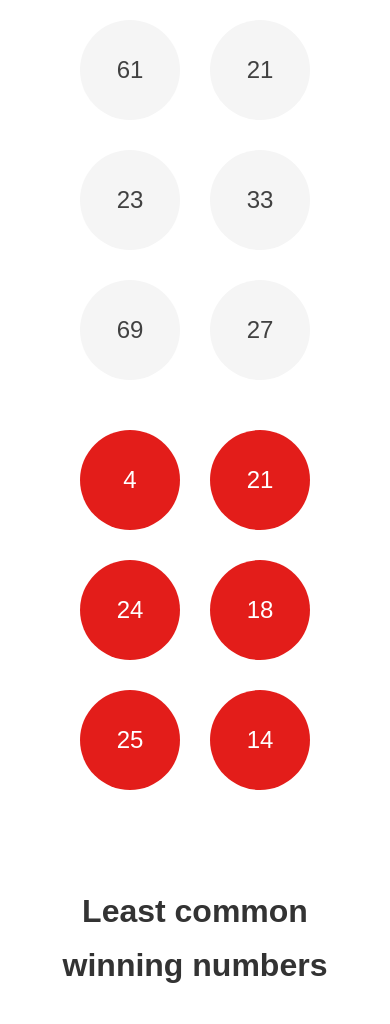
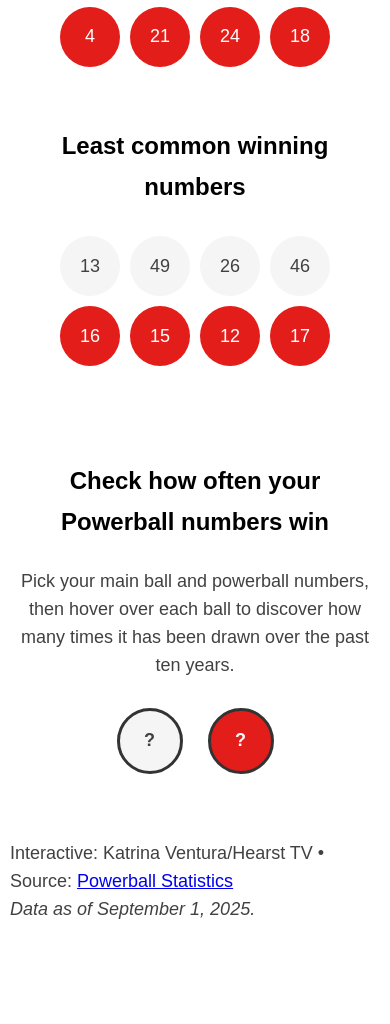
Before and after one commit to kv-hearst/powerball, a plain HTML site: page index.html in a window 390 px wide. Shown: the part 161-1185 px from the top of the page. After the commit the page ends 1118 px from the top, so only its background shows below. Drawn offline with Linux system fonts and the light colour scheme.

Commit message:
update all

```diff
--- a/index.html
+++ b/index.html
@@ -11,13 +11,11 @@
             margin: 0;
             padding: 20px;
         }
-        h1 {
-            color: #333;
-        }
+
 
         .ball {
-            width: 100px;
-            height: 100px;
+            width: 80px;
+            height: 80px;
             border-radius: 50%;
             display: flex;  /* Must be flex, not inline-block */
             margin: 10px;
@@ -49,7 +47,7 @@
             display: flex;
             justify-content: center;
             font-size: 16px;
-            /* background-color: whitesmoke; */
+            /* background-color: aliceblue; */
             padding: 5px;
             width: 300px;
             align-items: center;
@@ -68,68 +66,98 @@
         }
         #ball-container #powerball {
             border: 3px solid #333;
+
         }
         #ball-container .ball {
             border: 3px solid #333;
         }
-
-
-
         #frequency-container {
             display: flex;
             justify-content: center;
             flex-wrap: wrap;
-            margin-bottom: 30px;
-            gap: 10px;
+            /* margin-bottom: 30px;
+            gap: 10px; */
             font-size: 24px;
         }
 
+        @media (max-width: 768px) {
+            body {
+                padding: 10px;
+            }
+
+            .ball {
+                width: 60px;
+                height: 60px;
+                margin: 5px;
+            }
+
+            .ball-number {
+                font-size: 18px;
+            }
+
+            #ball-container {
+                gap: 15px;
+            }
+
+            #frequency-container {
+                font-size: 18px;
+            }
+
+            .result {
+                font-size: 14px;
+                width: 300px;
+            }
+
+            .footnote {
+                font-size: 0.8rem;
+            }
+        }
 
             </style>
 </html>
 <body>
 
 
-    <h1>Most common winning numbers</h1>
+    <h2>Most common winning numbers</h2>
     <div id="frequency-container">
         <div class="ball">61</div>
         <div class="ball">21</div>
         <div class="ball">23</div>
         <div class="ball">33</div>
-        <div class="ball">69</div>
-        <div class="ball">27</div>
+        <!-- <div class="ball">69</div> -->
+        <!-- <div class="ball">27</div> -->
     </div>
     <div id="frequency-container">
         <div class="ball" id="powerball">4</div>
         <div class="ball" id="powerball">21</div>
         <div class="ball" id="powerball">24</div>
         <div class="ball" id="powerball">18</div>
-        <div class="ball" id="powerball">25</div>
-        <div class="ball" id="powerball">14</div>
+        <!-- <div class="ball" id="powerball">25</div> -->
+        <!-- <div class="ball" id="powerball">14</div> -->
     </div>
 
     <br><br>
-    <h1>Least common winning numbers</h1>
+    <h2>Least common winning numbers</h2>
     <div id="frequency-container">
         <div class="ball">13</div>
         <div class="ball">49</div>
         <div class="ball">26</div>
         <div class="ball">46</div>
-        <div class="ball">65</div>
-        <div class="ball">51</div>
+        <!-- <div class="ball">65</div> -->
+        <!-- <div class="ball">51</div> -->
     </div>
     <div id="frequency-container">
         <div class="ball" id="powerball">16</div>
         <div class="ball" id="powerball">15</div>
         <div class="ball" id="powerball">12</div>
         <div class="ball" id="powerball">17</div>
-        <div class="ball" id="powerball">23</div>
-        <div class="ball" id="powerball">7</div>
+        <!-- <div class="ball" id="powerball">23</div> -->
+        <!-- <div class="ball" id="powerball">7</div> -->
     </div>
 
     <br><br><br><br>
 
-    <h1>Check how often your Powerball numbers win</h1>
+    <h2>Check how often your Powerball numbers win</h2>
     <p>Pick your main ball and powerball numbers, then hover over each ball to discover how many times it has been drawn over the past ten years.</p>
     <div id="ball-container">
         <div class="ball">
@@ -144,7 +172,7 @@
 
 
     <div class="footnote" style="text-align:left; margin-top:20px; font-size:0.9rem; color:#414141; line-height: 1rem;">
-        <p>Interactive: Katrina Ventura/Hearst TV • Source: <a href="https://www.powerball.net/statistics">Powerball Statistics</a><br><i>Data as of September 1, 2025.</i></p>
+        <p>Interactive: Katrina Ventura/Hearst TV • Source: <a href="https://www.powerball.net/statistics" target="_blank">Powerball Statistics</a><br><i>Data as of September 1, 2025.</i></p>
     </div>
 
     <script>
```
